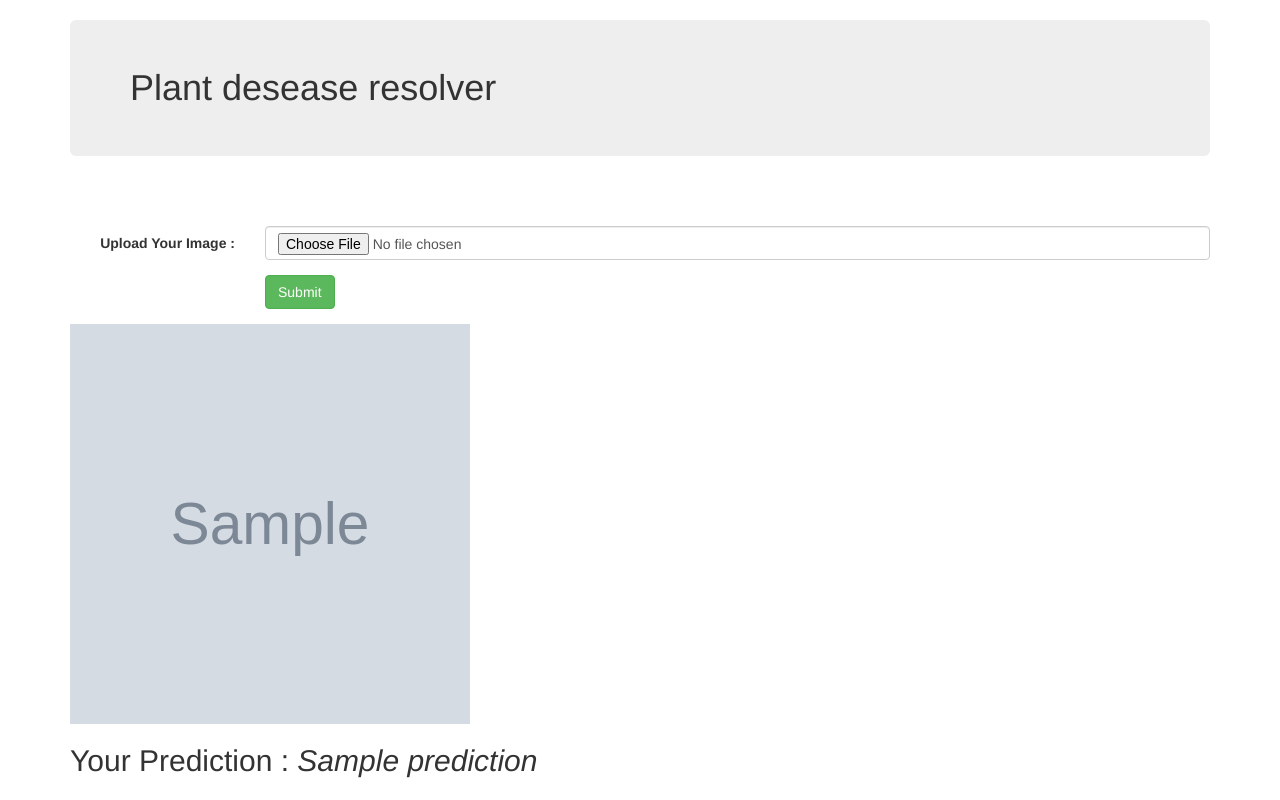
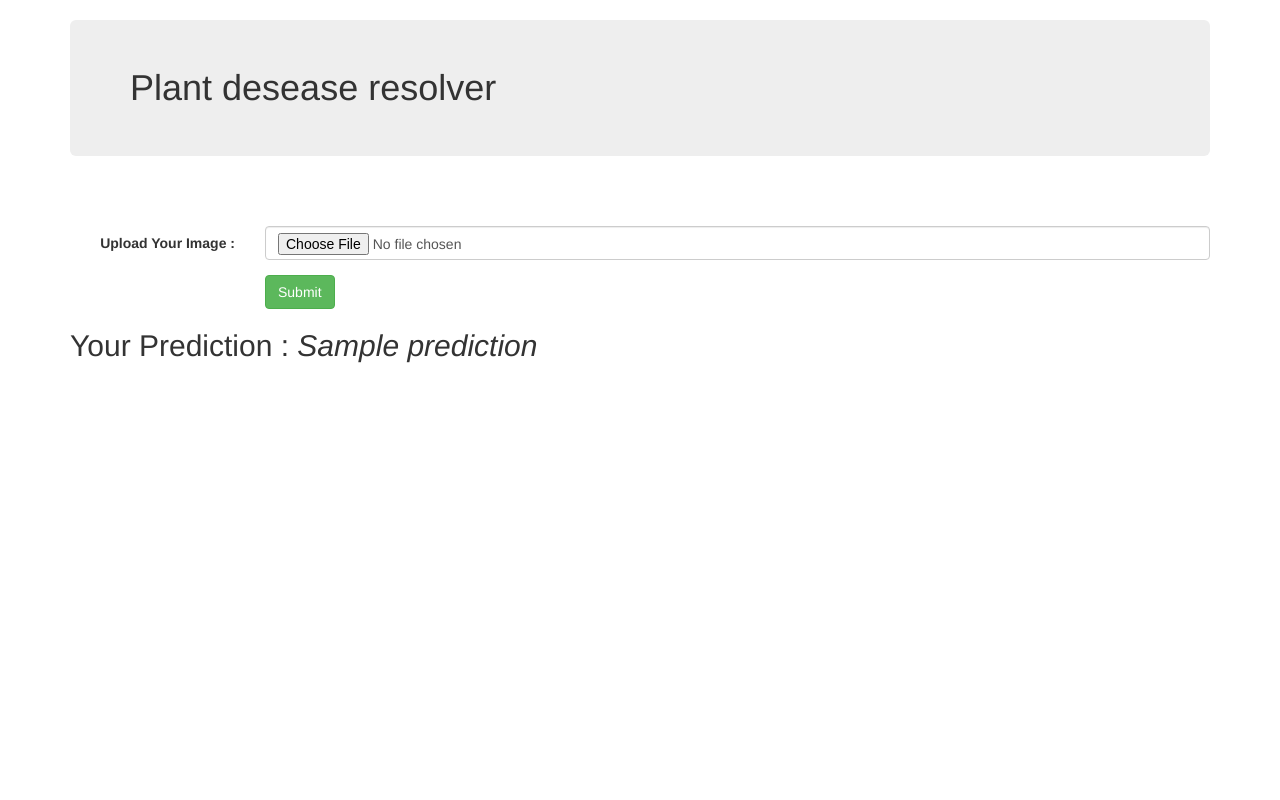
Before and after one commit to Shivachauhan17/agro-easy-, a Flask app: template templates/index.html in a window 1280 px wide. Run offline with Flask 2, Linux system fonts and the light colour scheme; the template is opened without the code that fills it: most values are stand-ins (such as "Sample title", 1, 10 or a date in 2020); grey boxes marked "Sample" are stand-in pictures; parts of the project's set-up code (start-up, migrations or seed data) failed here and were passed over; some libraries are stand-ins or nearby versions.

Commit message:
removed extra useless html code

```diff
--- a/templates/index.html
+++ b/templates/index.html
@@ -30,7 +30,6 @@
   </form>
 
 	{% if prediction %}
-  <img src="{{img_path}}" height="400px" width="400px">
 	<h2> Your Prediction   : <i> {{prediction}} </i></h2>
 
 	{% endif %}
```
